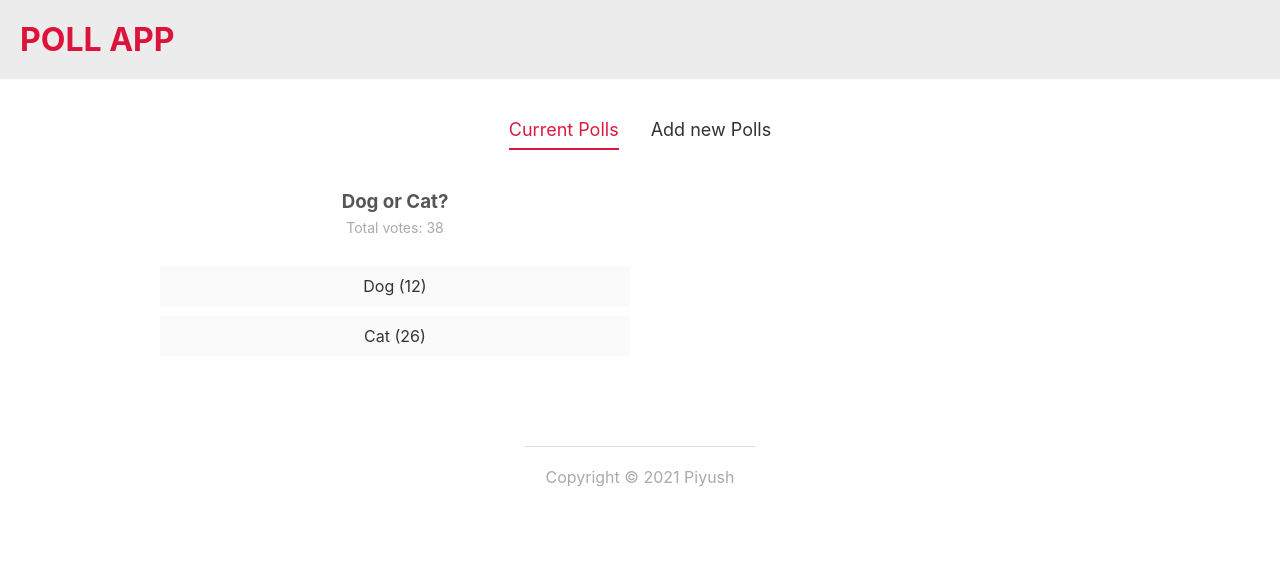
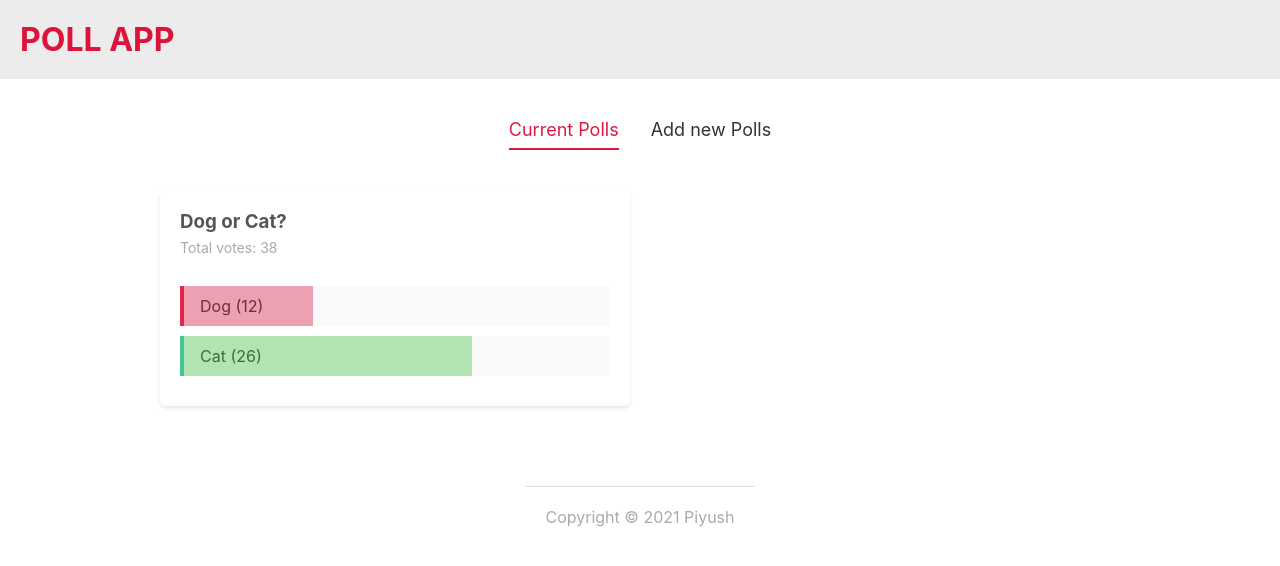
Before and after one commit to Bechrissed/svelte-polls, a Svelte app: page / in a window 1280 px wide. Shown: the top 566 px of the page. Built offline with nearby package versions, Linux system fonts and the light colour scheme.

Commit message:
adding poll styles

```diff
--- a/public/index.html
+++ b/public/index.html
@@ -1,18 +1,19 @@
 <!DOCTYPE html>
 <html lang="en">
+
 <head>
-	<meta charset='utf-8'>
-	<meta name='viewport' content='width=device-width,initial-scale=1'>
+    <meta charset="utf-8" />
+    <meta name="viewport" content="width=device-width,initial-scale=1" />
 
-	<title>Svelte app</title>
+    <title>Poll App</title>
 
-	<link rel='icon' type='image/png' href='/favicon.png'>
-	<link rel='stylesheet' href='/global.css'>
-	<link rel='stylesheet' href='/build/bundle.css'>
+    <link rel="icon" type="image/png" href="/favicon.png" />
+    <link rel="stylesheet" href="/global.css" />
+    <link rel="stylesheet" href="/build/bundle.css" />
 
-	<script defer src='/build/bundle.js'></script>
+    <script defer src="/build/bundle.js"></script>
 </head>
 
-<body>
-</body>
+<body></body>
+
 </html>
--- a/src/App.svelte
+++ b/src/App.svelte
@@ -29,13 +29,28 @@
     console.log(polls);
     activeItem = 'Current Polls';
   };
+
+  const voteHandler = (e) => {
+    const {id, option} = e.detail;
+
+    let copiedPolls = [...polls];
+    let upvotedPoll = copiedPolls.find(poll => poll.id == id);
+
+    if(option === 'a'){
+      upvotedPoll.votesA++;
+    }
+    if(option === 'b'){
+      upvotedPoll.votesB++;
+    }
+    polls = copiedPolls;
+  }
 </script>
 
 <Header />
 <main>
   <Tabs {items} {activeItem} on:tabChange={tabChangeHandler} />
   {#if activeItem === 'Current Polls'}
-    <PollList {polls} />
+    <PollList {polls} on:vote={voteHandler} />
   {:else if activeItem === 'Add new Polls'}
     <CreatePollForm on:add={addHandler} />
   {/if}
--- a/src/components/CreatePollForm.svelte
+++ b/src/components/CreatePollForm.svelte
@@ -37,7 +37,7 @@
         ...fields,
         votesA: 0,
         votesB: 0,
-        id: Math.floor(Math.random() * 100),
+        id: Math.random(),
       };
       dispatch('add', poll);
     }
--- a/src/components/PollDetails.svelte
+++ b/src/components/PollDetails.svelte
@@ -1,26 +1,39 @@
 <script>
+  import { createEventDispatcher } from 'svelte';
+  import Card from '../shared/Card.svelte';
+
+  const dispatch = createEventDispatcher();
+
   export let poll;
   $: totalVotes = poll.votesA + poll.votesB;
+  $: percentA = Math.floor((100 / totalVotes) * poll.votesA);
+  $: percentB = Math.floor((100 / totalVotes) * poll.votesB);
+
+  const handleVote = (option, id) => {
+    dispatch('vote', { option, id });
+  };
 </script>
 
+<Card>
   <div class="poll">
     <h3>
       {poll.question}
     </h3>
     <p>Total votes: {totalVotes}</p>
-  <div class="answer">
-    <div class="percent percemt-a" />
+    <div class="answer" on:click={() => handleVote('a', poll.id)}>
+      <div class="percent percent-a" style="width: {percentA}%" />
       <span>
         {poll.answerA} ({poll.votesA})
       </span>
     </div>
-  <div class="answer">
-    <div class="percent percemt-b" />
+    <div class="answer" on:click={() => handleVote('b', poll.id)}>
+      <div class="percent percent-b" style="width: {percentB}%" />
       <span>
         {poll.answerB} ({poll.votesB})
       </span>
     </div>
   </div>
+</Card>
 
 <style>
   h3 {
@@ -46,4 +59,17 @@
     display: inline-block;
     padding: 10px 20px;
   }
+  .percent {
+    height: 100%;
+    position: absolute;
+    box-sizing: border-box;
+  }
+  .percent-a {
+    border-left: 4px solid #e4254b;
+    background-color: rgba(217, 27, 66, 0.4);
+  }
+  .percent-b {
+    border-left: 4px solid #45c496;
+    background-color: rgba(69, 196, 66, 0.4);
+  }
 </style>
--- a/src/components/PollList.svelte
+++ b/src/components/PollList.svelte
@@ -7,7 +7,7 @@
 <div class="poll-list">
   {#each polls as poll (poll.id)}
     <div>
-      <PollDetails {poll} />
+      <PollDetails {poll} on:vote />
     </div>
   {/each}
 </div>
--- /dev/null
+++ b/src/shared/Card.svelte
@@ -0,0 +1,13 @@
+<div class="card">
+  <slot />
+</div>
+
+<style>
+  .card {
+    background: #fff;
+    text-align: left;
+    padding: 20px;
+    border-radius: 6px;
+    box-shadow: 0px 2px 4px rgba(0, 0, 0, 0.1);
+  }
+</style>
```
Lines whose indentation alone changed are shown as unchanged.
